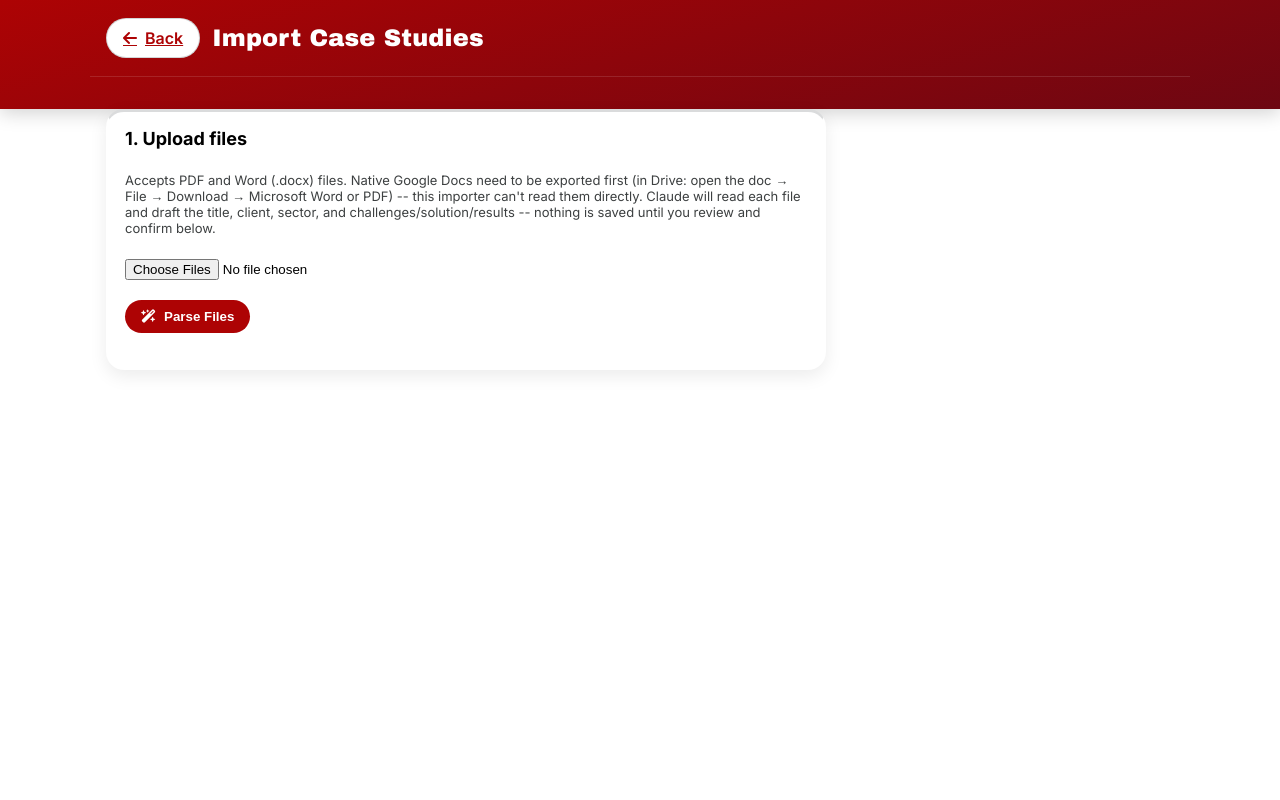
After one commit to kadin-internship/JBJ-Contact-List, a Flask app: page /case-studies/import in a window 1280 px wide. The commit adds this page. Run offline with Flask 3, Linux system fonts and the light colour scheme; a user stored in the database is signed in; tables that the repository leaves empty hold one stand-in row (values such as "Sample post"); some libraries are stand-ins or nearby versions.

Commit message:
Add bulk importer for the Case Studies library
Manager has dozens of existing case study files in Drive that needed
to get into the app without retyping each one. New /case-studies/import
page (admin-only): upload several PDF/.docx files at once, Claude
extracts and structures each into title/client/sector/challenges/
solution/results, and the admin reviews/edits before anything is
saved -- nothing is written to the database until confirmed.

New dependency: pypdf (PDF text extraction; python-docx already
covered .docx). No schema migration needed -- reuses the existing
CaseStudy table.

Co-Authored-By: Claude Sonnet 4.6 <noreply@anthropic.com>

````diff
--- a/app.py
+++ b/app.py
@@ -332,6 +332,41 @@ def _import_orgs(df, result):
             result['inserted'] += 1
 
 
+def extract_case_study_text(file_storage):
+    """Pulls raw text out of an uploaded .pdf or .docx for the case-study
+    importer to hand to Claude. Returns (text, error) -- exactly one is
+    None. Native Google Docs aren't readable here (no Drive API access);
+    the user has to export them to .docx or PDF first via Drive's
+    Download menu, same as old binary .doc files."""
+    filename = file_storage.filename or ''
+    ext = filename.rsplit('.', 1)[-1].lower() if '.' in filename else ''
+
+    if ext == 'pdf':
+        from pypdf import PdfReader
+        try:
+            reader = PdfReader(file_storage.stream)
+            text = '\n'.join((page.extract_text() or '') for page in reader.pages)
+        except Exception as e:
+            return None, f'Could not read this PDF: {e}'
+    elif ext == 'docx':
+        from docx import Document as DocxReader
+        try:
+            doc = DocxReader(file_storage.stream)
+            text = '\n'.join(p.text for p in doc.paragraphs)
+        except Exception as e:
+            return None, f'Could not read this Word document: {e}'
+    else:
+        return None, (
+            f'Unsupported file type ".{ext or "unknown"}" -- only .pdf and .docx are supported. '
+            'Native Google Docs need to be exported first (File > Download > Microsoft Word or PDF).'
+        )
+
+    text = text.strip()
+    if len(text) < 30:
+        return None, 'Could not find readable text in this file (it may be a scanned/image-only PDF).'
+    return text, None
+
+
 def create_app(config_class=Config):
     app = Flask(__name__)
     app.config.from_object(config_class)
@@ -444,6 +479,12 @@ def create_app(config_class=Config):
         if not current_user.is_admin:
             return redirect(url_for('case_studies_list'))
         return render_template('case_study_form.html', case_study=None)
+
+    @app.route('/case-studies/import')
+    def case_study_import_form():
+        if not current_user.is_admin:
+            return redirect(url_for('case_studies_list'))
+        return render_template('case_study_import.html')
 
     @app.route('/case-studies/<int:case_study_id>')
     def case_study_detail(case_study_id):
@@ -744,6 +785,87 @@ def create_app(config_class=Config):
         db.session.commit()
         log_audit('case_study_deleted', 'case_study', case_study_id, label)
         return jsonify({'deleted': True})
+
+    @app.route('/api/case-studies/parse', methods=['POST'])
+    def parse_case_study_files():
+        """Bulk-import helper: extracts text from uploaded PDFs/Word docs
+        and asks Claude to structure each into title/client/sector/
+        challenges/solution/results. Returns drafts only -- nothing is
+        saved here, so an admin can review/edit before confirming via the
+        normal POST /api/case-studies for each one."""
+        if not current_user.is_admin:
+            return jsonify({'error': 'admin only'}), 403
+
+        import json
+        import anthropic
+
+        api_key = os.environ.get('ANTHROPIC_API_KEY')
+        if not api_key:
+            return jsonify({'error': 'ANTHROPIC_API_KEY is not configured on the server.'}), 500
+
+        files = request.files.getlist('files')
+        if not files:
+            return jsonify({'error': 'No files uploaded.'}), 400
+        if len(files) > 15:
+            return jsonify({'error': 'Upload at most 15 files at a time.'}), 400
+
+        system = (
+            "You extract structured data from a company's case study document for JBJ "
+            "Management. The document may have explicit CHALLENGES/SOLUTION/RESULTS "
+            "sections, or may be written more loosely -- either way, extract or "
+            "reasonably summarize the same three elements: the challenge/problem the "
+            "client faced, the solution/approach JBJ provided, and the measurable "
+            "results/outcome. Also extract the case study's title (use the document's "
+            "own title if present, otherwise write a short descriptive one), the "
+            "client/organization name, and a one-to-three-word sector/category label "
+            "(e.g. \"Aviation\", \"Transportation\", \"Government Affairs\", "
+            "\"Construction\", \"Healthcare\"). Preserve the original wording closely -- "
+            "do not invent facts, numbers, or details not present in the source text. "
+            "Respond with ONLY valid JSON, no commentary or markdown fences, in this "
+            'exact shape: {"title": "...", "client": "...", "sector": "...", '
+            '"challenges": "...", "solution": "...", "results": "..."}. If a field truly '
+            "cannot be determined from the text, use an empty string for it."
+        )
+
+        client = anthropic.Anthropic(api_key=api_key)
+        results = []
+        for f in files:
+            text, extract_error = extract_case_study_text(f)
+            if extract_error:
+                results.append({'filename': f.filename, 'success': False, 'error': extract_error})
+                continue
+            raw = '{}'
+            try:
+                response = client.messages.create(
+                    model="claude-opus-4-8",
+                    max_tokens=2000,
+                    system=system,
+                    messages=[{"role": "user", "content": text[:12000]}],
+                )
+                raw = next((b.text for b in response.content if b.type == 'text'), '{}').strip()
+                if raw.startswith('```'):
+                    raw = raw.strip('`')
+                    if raw.startswith('json'):
+                        raw = raw[4:]
+                parsed = json.loads(raw)
+            except anthropic.APIStatusError as e:
+                results.append({'filename': f.filename, 'success': False, 'error': f'Claude API error: {e.message}'})
+                continue
+            except Exception:
+                results.append({'filename': f.filename, 'success': False, 'error': 'Claude returned something this importer could not parse -- try again or enter this one manually.'})
+                continue
+            results.append({
+                'filename': f.filename,
+                'success': True,
+                'title': (parsed.get('title') or '').strip() or f.filename,
+                'client': (parsed.get('client') or '').strip(),
+                'sector': (parsed.get('sector') or '').strip(),
+                'challenges': (parsed.get('challenges') or '').strip(),
+                'solution': (parsed.get('solution') or '').strip(),
+                'results': (parsed.get('results') or '').strip(),
+            })
+
+        return jsonify({'results': results})
 
     @app.route('/api/contacts', methods=['GET'])
     def list_contacts():
--- a/requirements.txt
+++ b/requirements.txt
@@ -8,6 +8,7 @@ pandas>=2.0
 openpyxl>=3.0
 python-dotenv>=1.0
 python-docx>=1.0
+pypdf>=4.0
 anthropic>=0.40
 openai>=2.0
 gunicorn>=21.0
--- a/templates/case_studies.html
+++ b/templates/case_studies.html
@@ -18,7 +18,10 @@
         <h2>Case Studies</h2>
       </div>
       {% if current_user.is_admin %}
-      <a class="btn btn-primary" href="/case-studies/new"><i class="fas fa-plus"></i> Add Case Study</a>
+      <div style="display:flex;gap:8px;">
+        <a class="btn" href="/case-studies/import"><i class="fas fa-file-import"></i> Import from Files</a>
+        <a class="btn btn-primary" href="/case-studies/new"><i class="fas fa-plus"></i> Add Case Study</a>
+      </div>
       {% endif %}
     </div>
   </header>
--- /dev/null
+++ b/templates/case_study_import.html
@@ -0,0 +1,146 @@
+<!doctype html>
+<html lang="en">
+<head>
+  <meta charset="utf-8" />
+  <meta name="viewport" content="width=device-width,initial-scale=1" />
+  <title>Import Case Studies — JBJ Management</title>
+  <link rel="preconnect" href="https://fonts.googleapis.com" />
+  <link rel="preconnect" href="https://fonts.gstatic.com" crossorigin />
+  <link href="https://fonts.googleapis.com/css2?family=Archivo+Black&family=Inter:opsz,wght@14..32,400;14..32,500;14..32,600;14..32,700&display=swap" rel="stylesheet" />
+  <link rel="stylesheet" href="https://cdnjs.cloudflare.com/ajax/libs/font-awesome/6.5.1/css/all.min.css" />
+  <link rel="stylesheet" href="/static/css/style.css">
+</head>
+<body>
+  <header class="site-header">
+    <div class="container header-inner">
+      <div class="brand">
+        <a href="/case-studies" class="btn"><i class="fas fa-arrow-left"></i> Back</a>
+        <h2>Import Case Studies</h2>
+      </div>
+    </div>
+  </header>
+
+  <main class="container admin-area">
+    <section class="card" style="max-width:720px">
+      <h3>1. Upload files</h3>
+      <p class="muted">
+        Accepts PDF and Word (.docx) files. Native Google Docs need to be
+        exported first (in Drive: open the doc &rarr; File &rarr; Download &rarr;
+        Microsoft Word or PDF) -- this importer can't read them directly.
+        Claude will read each file and draft the title, client, sector, and
+        challenges/solution/results -- nothing is saved until you review and
+        confirm below.
+      </p>
+      <input id="fileInput" type="file" multiple accept=".pdf,.docx" />
+      <div style="margin-top:10px">
+        <button id="parseBtn" class="btn btn-primary"><i class="fas fa-wand-magic-sparkles"></i> Parse Files</button>
+      </div>
+      <div id="parseStatus" class="muted" style="margin-top:8px;"></div>
+    </section>
+
+    <section id="reviewSection" style="margin-top:16px;display:none;">
+      <div class="card">
+        <h3>2. Review and save</h3>
+        <p class="muted">Edit anything that looks off, uncheck anything you don't want to keep, then save.</p>
+        <div style="display:flex;gap:8px;">
+          <button id="saveAllBtn" class="btn btn-primary"><i class="fas fa-check"></i> Save Checked</button>
+        </div>
+        <div id="saveStatus" class="muted" style="margin-top:8px;"></div>
+      </div>
+      <div id="reviewList" style="display:flex;flex-direction:column;gap:14px;margin-top:14px;"></div>
+    </section>
+  </main>
+
+  <script>
+    function el(id){ return document.getElementById(id) }
+    let drafts = []
+
+    el('parseBtn').addEventListener('click', async () => {
+      const files = el('fileInput').files
+      if (!files.length) { el('parseStatus').textContent = 'Choose at least one file first.'; return }
+      const formData = new FormData()
+      for (const f of files) formData.append('files', f)
+
+      el('parseBtn').disabled = true
+      el('parseStatus').textContent = `Reading ${files.length} file(s) with Claude -- this can take a minute...`
+
+      try {
+        const res = await fetch('/api/case-studies/parse', { method: 'POST', body: formData })
+        const j = await res.json()
+        if (!res.ok) {
+          el('parseStatus').textContent = j.error || 'Could not parse these files.'
+          el('parseBtn').disabled = false
+          return
+        }
+        drafts = j.results
+        renderReview()
+        const okCount = drafts.filter(d => d.success).length
+        el('parseStatus').textContent = `Parsed ${okCount} of ${drafts.length} file(s). Review below.`
+      } catch (e) {
+        el('parseStatus').textContent = 'Could not reach the server.'
+      }
+      el('parseBtn').disabled = false
+    })
+
+    function escapeHtml(s){
+      return String(s||'').replace(/&/g,'&amp;').replace(/</g,'&lt;').replace(/>/g,'&gt;')
+    }
+
+    function renderReview(){
+      const list = el('reviewList')
+      list.innerHTML = ''
+      drafts.forEach((d, i) => {
+        const card = document.createElement('div')
+        card.className = 'card'
+        if (!d.success) {
+          card.innerHTML = `
+            <h3>${escapeHtml(d.filename)}</h3>
+            <p class="flag flag-warn">${escapeHtml(d.error)}</p>
+          `
+          list.appendChild(card)
+          return
+        }
+        card.innerHTML = `
+          <label><input type="checkbox" class="cs-include" data-i="${i}" checked> <strong>${escapeHtml(d.filename)}</strong></label>
+          <label>Title<br><input type="text" class="cs-title" data-i="${i}" value="${escapeHtml(d.title).replace(/"/g,'&quot;')}"></label>
+          <label>Client<br><input type="text" class="cs-client" data-i="${i}" value="${escapeHtml(d.client).replace(/"/g,'&quot;')}"></label>
+          <label>Sector<br><input type="text" class="cs-sector" data-i="${i}" value="${escapeHtml(d.sector).replace(/"/g,'&quot;')}"></label>
+          <label>Challenges<br><textarea class="cs-challenges" data-i="${i}" rows="4">${escapeHtml(d.challenges)}</textarea></label>
+          <label>Solution<br><textarea class="cs-solution" data-i="${i}" rows="4">${escapeHtml(d.solution)}</textarea></label>
+          <label>Results<br><textarea class="cs-results" data-i="${i}" rows="4">${escapeHtml(d.results)}</textarea></label>
+        `
+        list.appendChild(card)
+      })
+      el('reviewSection').style.display = ''
+    }
+
+    el('saveAllBtn').addEventListener('click', async () => {
+      const checks = document.querySelectorAll('.cs-include:checked')
+      if (!checks.length) { el('saveStatus').textContent = 'Nothing checked to save.'; return }
+      el('saveAllBtn').disabled = true
+      let saved = 0
+      let failed = 0
+      for (const cb of checks) {
+        const i = cb.dataset.i
+        const body = {
+          title: document.querySelector(`.cs-title[data-i="${i}"]`).value.trim(),
+          client: document.querySelector(`.cs-client[data-i="${i}"]`).value.trim(),
+          sector: document.querySelector(`.cs-sector[data-i="${i}"]`).value.trim(),
+          challenges: document.querySelector(`.cs-challenges[data-i="${i}"]`).value.trim(),
+          solution: document.querySelector(`.cs-solution[data-i="${i}"]`).value.trim(),
+          results: document.querySelector(`.cs-results[data-i="${i}"]`).value.trim(),
+        }
+        try {
+          const res = await fetch('/api/case-studies', { method: 'POST', headers: {'Content-Type':'application/json'}, body: JSON.stringify(body) })
+          if (res.ok) saved++; else failed++
+        } catch (e) { failed++ }
+      }
+      el('saveStatus').textContent = `Saved ${saved} case stud${saved===1?'y':'ies'}.${failed ? ' ' + failed + ' failed.' : ''}`
+      el('saveAllBtn').disabled = false
+      if (saved && !failed) {
+        setTimeout(() => { window.location.href = '/case-studies' }, 900)
+      }
+    })
+  </script>
+</body>
+</html>
````
Also changed, not shown: tests/test_case_studies.py (+81 -0 lines), CHANGELOG.md, README.md.
